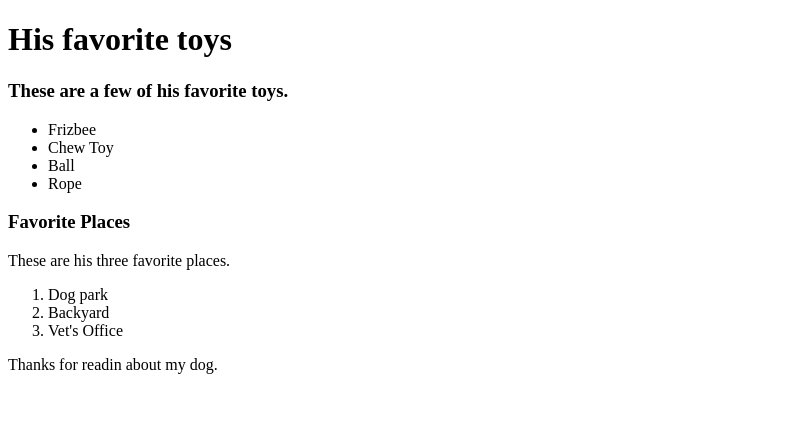
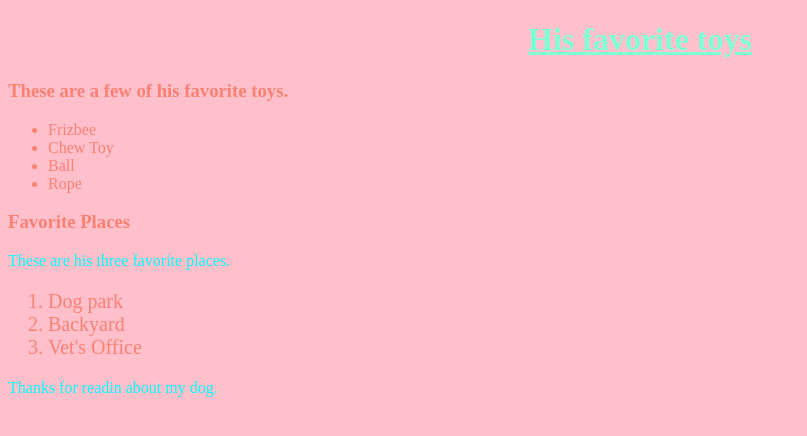
Before and after one commit to NickArrasate/homepage, a plain HTML site: page homepage.html in a window 1280 px wide. Shown: the whole page, without its empty margins (0-807 px from the left). Drawn offline with Linux system fonts and the light colour scheme.

Commit message:
added styling to dog page

```diff
--- /dev/null
+++ b/css/style.css
@@ -0,0 +1,37 @@
+h1 {
+  text-align: center;
+  font-size: 40;
+  color: aquamarine;
+  text-decoration: underline;
+}
+
+body {
+
+  background-color: pink;
+}
+
+h3 {
+
+  color: salmon;
+  font-size: 30;
+
+
+}
+
+ul {
+  color: salmon;
+  font-size: 20;
+
+}
+ol {
+  color: salmon;
+  font-size: 20px;
+}
+
+
+
+p {
+
+  color: aqua;
+
+}
--- a/homepage.html
+++ b/homepage.html
@@ -1,11 +1,13 @@
 <!doctype html>
 <html>
   <head>
+    <link href="css/style.css" rel="stylesheet" type="text/css">
     <title>My Dog's Blog</title>
   </head>
   <body>
     <h1>His favorite toys</h1>
     <h3>These are a few of his favorite toys.</h3>
+
     <ul>
       <li>Frizbee</li>
       <li>Chew Toy</li>
```
